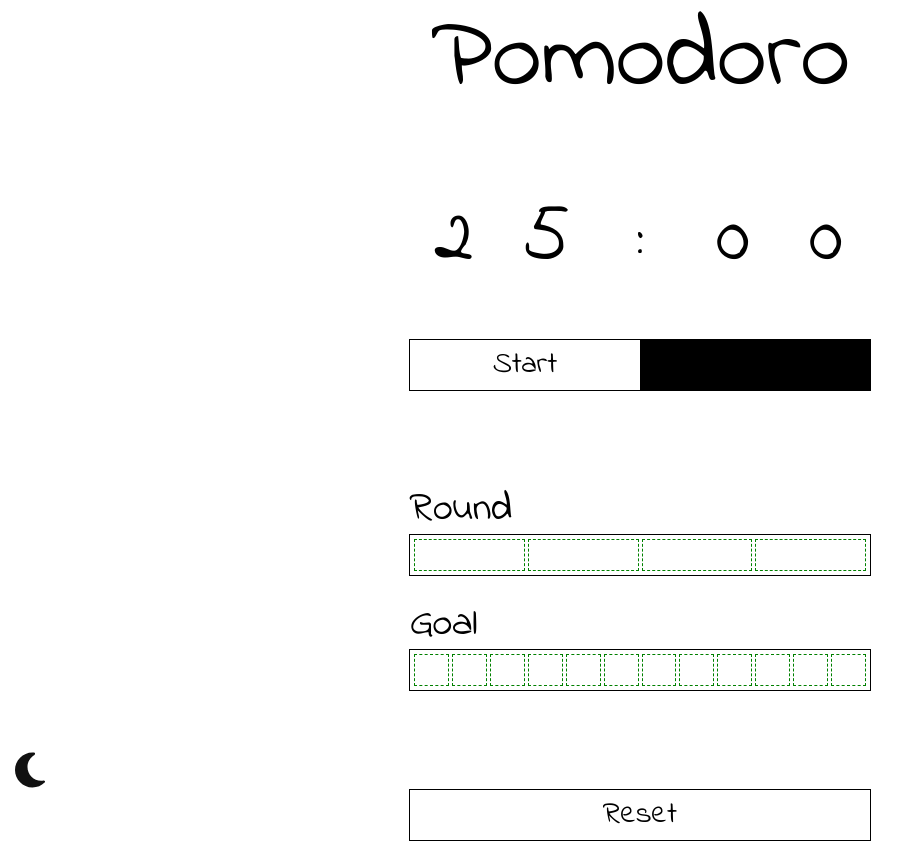
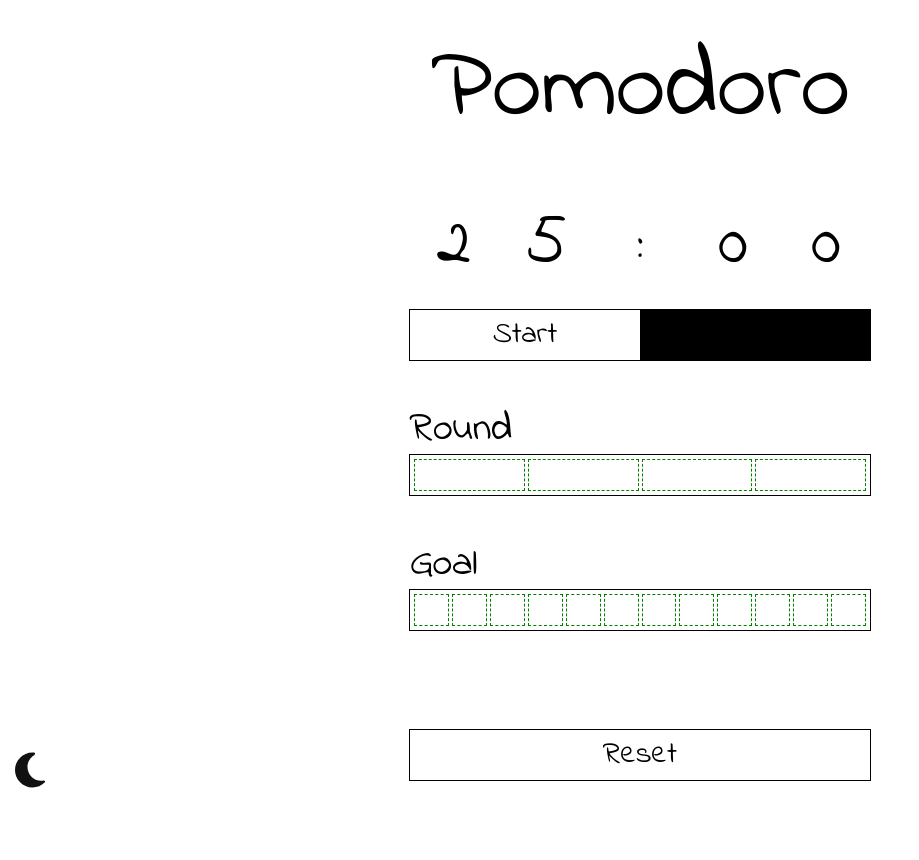
Before and after one commit to jasongoose/react-master-class, a React (Vite) app: page / in a window 1280 px wide. Shown: the whole page, without its empty margins (0-919 px from the left). After the commit the page ends 800 px from the top, so only its background shows below. Built offline with nearby package versions, Linux system fonts and the light colour scheme.

Commit message:
SingleDigitCard에 간단한 애니메이션 적용

```diff
--- a/src/App.tsx
+++ b/src/App.tsx
@@ -1,6 +1,7 @@
 import styled from "styled-components";
 import {useAtomValue, useSetAtom} from "jotai";
 import {useEffect} from "react";
+import {AnimatePresence} from "motion/react";
 import {appAtom} from "./atoms/app.ts";
 import {isTimerRunningAtom, timeLeftAtom, TimerAction} from "./atoms/timer.ts";
 import {goalStatusAtom, roundStatusAtom} from "./atoms/progress.ts";
@@ -22,7 +23,7 @@ const Title = styled.h1`
   width: 100%;
   font-size: 100px;
   text-align: center;
-  padding: 10px 0;
+  padding-top: 40px;
 `;
 
 const ContentsLayout = styled.div`
@@ -102,33 +103,30 @@ function App() {
   return (
       <AppLayout>
         <Title>Pomodoro</Title>
+        <VerticalSizedBox $size={50} $unit={'px'}/>
         <ContentsLayout>
-          <DigitsLayout>
-            {/*<AnimatePresence initial={false}>*/}
-            {/*  <SingleDigitCard key={minutesDecimalDigits[0]}>{minutesDecimalDigits[0]}</SingleDigitCard>*/}
-            {/*  <SingleDigitCard key={minutesDecimalDigits[1]}>{minutesDecimalDigits[1]}</SingleDigitCard>*/}
-            {/*  <SingleDigitCard>:</SingleDigitCard>*/}
-            {/*  <SingleDigitCard key={secondsLeftDecimalDigits[0]}>{secondsLeftDecimalDigits[0]}</SingleDigitCard>*/}
-            {/*  <SingleDigitCard key={secondsLeftDecimalDigits[1]}>{secondsLeftDecimalDigits[1]}</SingleDigitCard>*/}
-            {/*</AnimatePresence>*/}
-            <SingleDigitCard>{minutesDecimalDigits[0]}</SingleDigitCard>
-            <SingleDigitCard>{minutesDecimalDigits[1]}</SingleDigitCard>
-            <SingleDigitCard>:</SingleDigitCard>
-            <SingleDigitCard>{secondsLeftDecimalDigits[0]}</SingleDigitCard>
-            <SingleDigitCard>{secondsLeftDecimalDigits[1]}</SingleDigitCard>
-          </DigitsLayout>
+          <AnimatePresence initial={false}>
+            <DigitsLayout>
+              <SingleDigitCard key={minutesDecimalDigits[0] + '_0'}>{minutesDecimalDigits[0]}</SingleDigitCard>
+              <SingleDigitCard key={minutesDecimalDigits[1] + '_1'}>{minutesDecimalDigits[1]}</SingleDigitCard>
+              <SingleDigitCard>:</SingleDigitCard>
+              <SingleDigitCard key={secondsLeftDecimalDigits[0] + '_2'}>{secondsLeftDecimalDigits[0]}</SingleDigitCard>
+              <SingleDigitCard key={secondsLeftDecimalDigits[1] + '_3'}>{secondsLeftDecimalDigits[1]}</SingleDigitCard>
+            </DigitsLayout>
+          </AnimatePresence>
+          <VerticalSizedBox $size={30} $unit={'px'}/>
           <ToggleSlider
               isOn={!isTimerRunning}
               onText="Pause"
               offText="Start"
               handleToggleChipClick={handleToggleChipClick}
           />
-          <VerticalSizedBox $size={100} $unit={'px'}/>
+          <VerticalSizedBox $size={50} $unit={'px'}/>
           <ProgressLayout>
             <ProgressTitle>Round</ProgressTitle>
             <Battery currentGauge={currentRound} totalGauge={totalRounds}/>
           </ProgressLayout>
-          <VerticalSizedBox $size={30} $unit={'px'}/>
+          <VerticalSizedBox $size={50} $unit={'px'}/>
           <ProgressLayout>
             <ProgressTitle>Goal</ProgressTitle>
             <Battery currentGauge={currentGoal} totalGauge={totalGoals}/>
--- a/src/ui/pieces/SingleDigitCard.tsx
+++ b/src/ui/pieces/SingleDigitCard.tsx
@@ -4,11 +4,10 @@ import type {PropsWithChildren} from "react";
 
 const Card = styled(motion.div)`
   width: 20%;
-  height: 200px;
   display: flex;
   justify-content: center;
   align-items: center;
-  font-size: 80px;
+  font-size: 70px;
 `;
 
 function SingleDigitCard({children}: PropsWithChildren) {
@@ -21,23 +20,16 @@ function SingleDigitCard({children}: PropsWithChildren) {
           }}
           initial={{
             opacity: 0,
-            y: 40,
-            x: 0,
-            rotateX: 120,
-            scale: 0.5,
+            y: -40,
+
           }}
           animate={{
             opacity: 1,
             y: 0,
-            x: 0,
-            rotateX: 0,
-            scale: 1
           }}
           exit={{
             opacity: 0,
-            y: -10,
-            rotateX: 60,
-            scale: 0.2,
+            y: 10,
           }}>
         {children}
       </Card>
```
